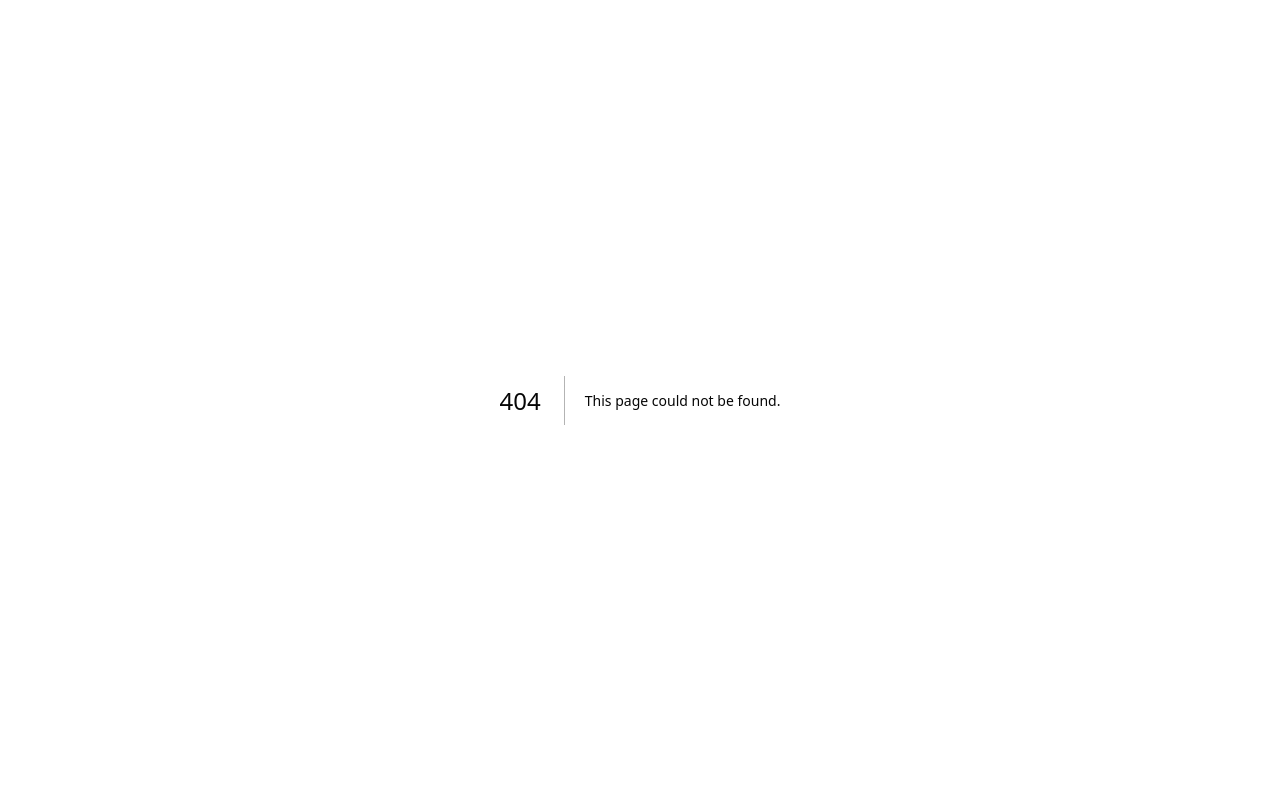
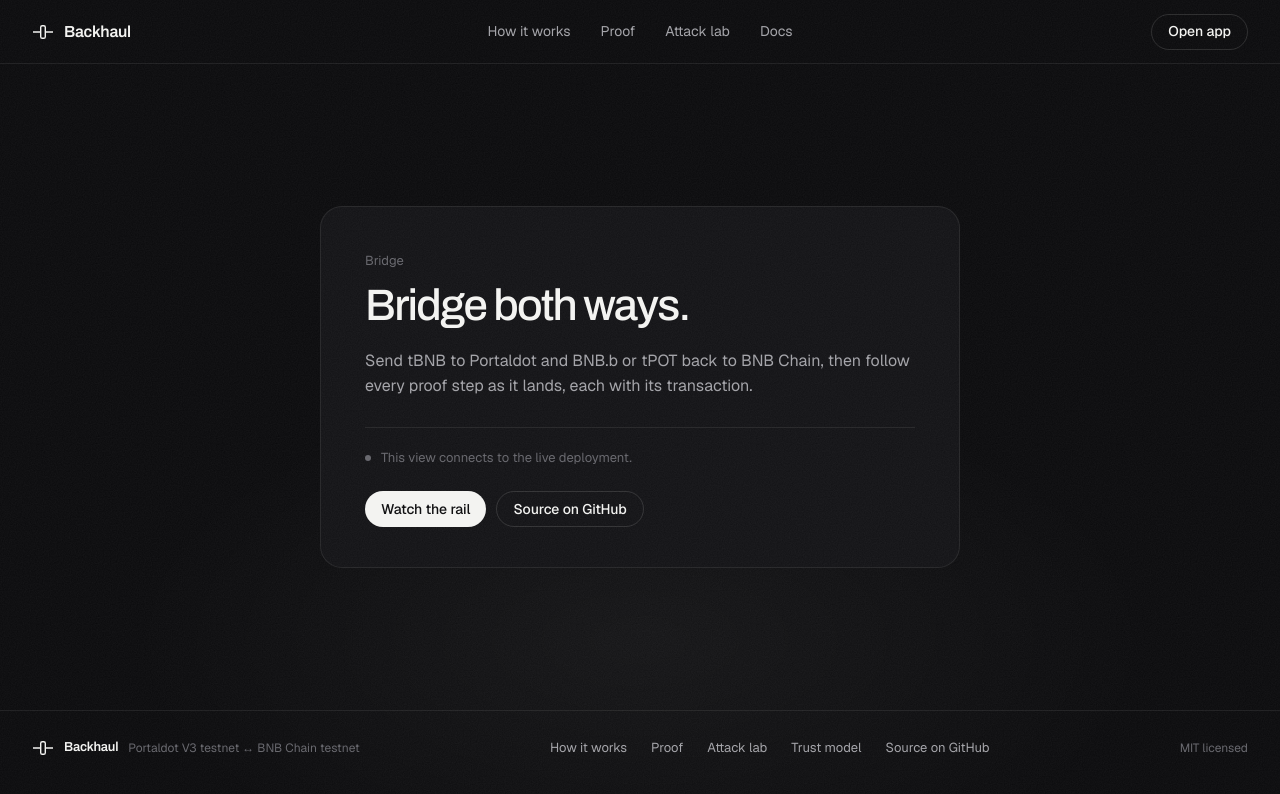
Before and after one commit to RaYYeR220/backhaul, a Next.js app in the folder app/: page /app in a window 1280 px wide. Before the commit this address had no page. Shown: the top 794 px of the page. Built offline with nearby package versions, Linux system fonts and the light colour scheme.

Commit message:
App, status and attack lab views

```diff
--- /dev/null
+++ b/app/src/app/app/page.tsx
@@ -0,0 +1,14 @@
+import type { Metadata } from "next";
+import { LiveView } from "@/components/LiveView";
+
+export const metadata: Metadata = { title: "Bridge" };
+
+export default function BridgePage() {
+  return (
+    <LiveView
+      kicker="Bridge"
+      title="Bridge both ways."
+      body="Send tBNB to Portaldot and BNB.b or tPOT back to BNB Chain, then follow every proof step as it lands, each with its transaction."
+    />
+  );
+}
--- /dev/null
+++ b/app/src/components/LiveView.module.css
@@ -0,0 +1,62 @@
+.main {
+  min-height: calc(100vh - 64px - 90px);
+  display: grid;
+  place-items: center;
+  padding: 72px var(--gutter);
+}
+.panel {
+  width: 100%;
+  max-width: 640px;
+  padding: 44px 44px 40px;
+  border: 1px solid var(--line);
+  border-radius: var(--r-panel);
+  background: var(--raised);
+}
+.kicker {
+  font-size: 13px;
+  color: var(--ink-3);
+}
+.h1 {
+  margin-top: 12px;
+  font-family: var(--display);
+  font-weight: 500;
+  font-stretch: 112.5%;
+  font-size: clamp(30px, 4vw, 44px);
+  line-height: 1.08;
+  letter-spacing: -0.04em;
+  text-wrap: balance;
+}
+.body {
+  margin-top: 18px;
+  font-size: 16px;
+  line-height: 1.6;
+  color: var(--ink-2);
+}
+.state {
+  display: flex;
+  align-items: center;
+  gap: 10px;
+  margin-top: 28px;
+  padding-top: 20px;
+  border-top: 1px solid var(--line);
+  font-size: 13px;
+  color: var(--ink-3);
+}
+.state i {
+  width: 6px;
+  height: 6px;
+  border-radius: 50%;
+  background: var(--ink-3);
+}
+.actions {
+  display: flex;
+  gap: 10px;
+  flex-wrap: wrap;
+  margin-top: 24px;
+}
+@media (max-width: 760px) {
+  .panel {
+    padding: 28px 22px 26px;
+    border-radius: var(--r-card);
+  }
+}
--- /dev/null
+++ b/app/src/components/LiveView.tsx
@@ -0,0 +1,35 @@
+import Link from "next/link";
+import { Footer, Nav } from "./Chrome";
+import { links } from "@/lib/links";
+import s from "./LiveView.module.css";
+
+/** The frame of an app view that reads from the live deployment. */
+export function LiveView({ kicker, title, body }: { kicker: string; title: string; body: string }) {
+  return (
+    <>
+      <Nav />
+      <main id="main" className={s.main}>
+        <section className={`${s.panel} reveal`} aria-labelledby="view-h">
+          <p className={s.kicker}>{kicker}</p>
+          <h1 id="view-h" className={s.h1}>
+            {title}
+          </h1>
+          <p className={s.body}>{body}</p>
+          <p className={s.state}>
+            <i aria-hidden="true" />
+            This view connects to the live deployment.
+          </p>
+          <div className={s.actions}>
+            <Link className="btn btn-primary btn-sm" href="/">
+              Watch the rail
+            </Link>
+            <a className="btn btn-ghost btn-sm" href={links.repo}>
+              Source on GitHub
+            </a>
+          </div>
+        </section>
+      </main>
+      <Footer />
+    </>
+  );
+}
```
Also changed, not shown: app/src/app/attacks/page.tsx (added, +14 -0 lines), app/src/app/status/page.tsx (added, +14 -0 lines).
